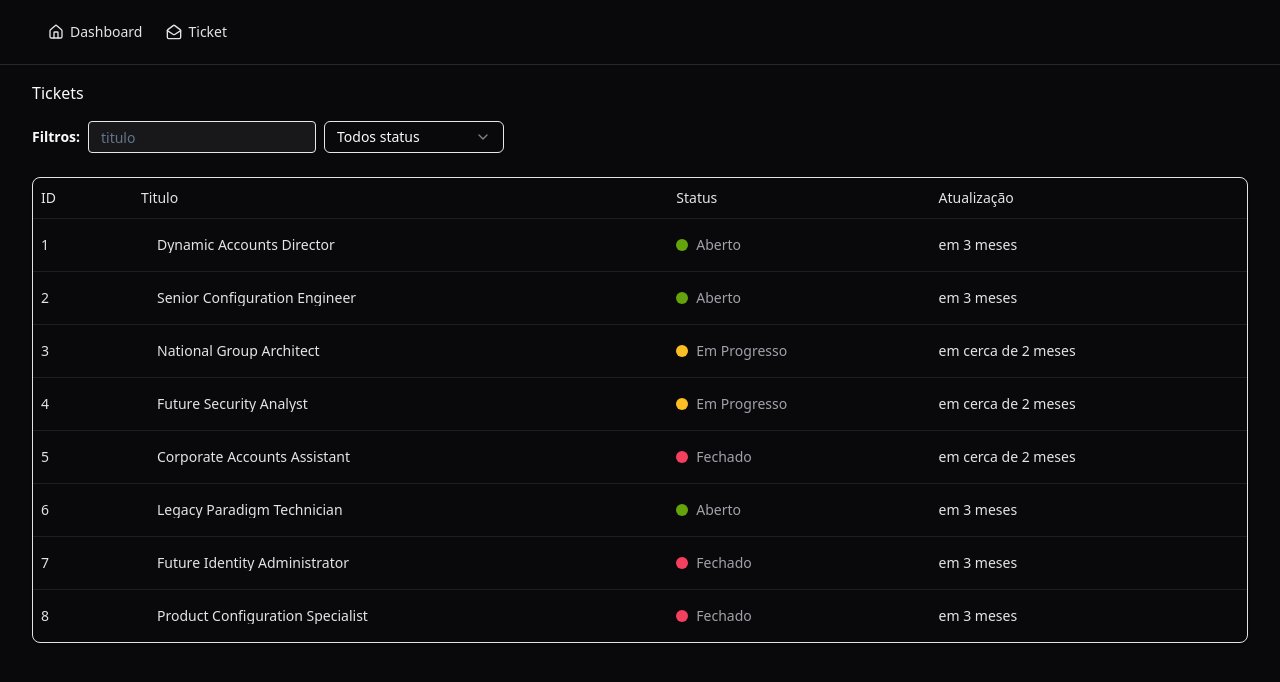
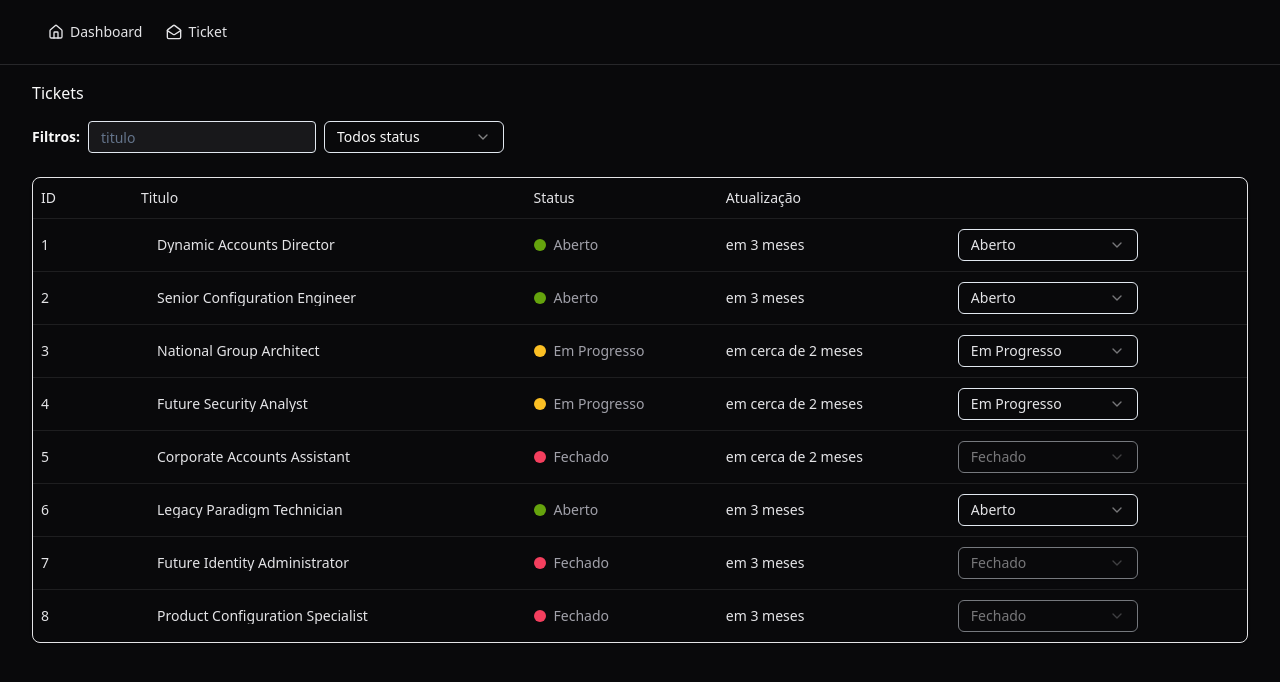
Before and after one commit to Jeffersoncharlles/myticket, a React (Vite) app: page / in a window 1280 px wide. Shown: the top 682 px of the page. Built offline with nearby package versions, Linux system fonts and the light colour scheme.

Commit message:
feat: selected status update

```diff
--- a/src/pages/app/ticket/components/details-ticket.tsx
+++ b/src/pages/app/ticket/components/details-ticket.tsx
@@ -38,7 +38,7 @@ const DetailsTicket = ({ ticketId, open }: DetailsTicketProps) => {
     });
   };
 
-  console.log(ticketDetails);
+  const handleCommentText = () => {};
 
   return (
     <>
@@ -83,7 +83,9 @@ const DetailsTicket = ({ ticketId, open }: DetailsTicketProps) => {
           </div>
           <div className="flex flex-col gap-4">
             <textarea className="h-36 w-full resize-none border border-zinc-600 bg-transparent" />
-            <Button variant={"secondary"}>comentar</Button>
+            <Button variant={"secondary"} onClick={() => handleCommentText}>
+              comentar
+            </Button>
           </div>
         </DialogContent>
       )}
--- a/src/pages/app/ticket/components/ticket-table-row.tsx
+++ b/src/pages/app/ticket/components/ticket-table-row.tsx
@@ -1,3 +1,10 @@
+import {
+  Select,
+  SelectContent,
+  SelectItem,
+  SelectTrigger,
+  SelectValue,
+} from "@/components/ui/select";
 import { formatDistanceToNow } from "date-fns";
 import { ptBR } from "date-fns/locale";
 import { useState } from "react";
@@ -49,19 +56,21 @@ export default function TicketTableRow({ items }: ITicketTableRowProps) {
           new Date(Number(items.updated_at) * 1000).toLocaleString(),
         )}
       </TableCell>
-      {/* <TableCell>
-        <Select defaultValue="all">
+      <TableCell>
+        <Select
+          defaultValue={items.status}
+          disabled={["closed"].includes(items.status)}
+        >
           <SelectTrigger className="h-8 w-[180px]">
             <SelectValue />
           </SelectTrigger>
           <SelectContent>
-            <SelectItem value="all">Todos status</SelectItem>
             <SelectItem value="open">Aberto</SelectItem>
-            <SelectItem value="canceled">Fechado</SelectItem>
+            <SelectItem value="closed">Fechado</SelectItem>
             <SelectItem value="processing">Em Progresso</SelectItem>
           </SelectContent>
         </Select>
-      </TableCell> */}
+      </TableCell>
     </TableRow>
   );
 }
--- /dev/null
+++ b/src/services/update-ticket.ts
@@ -0,0 +1,10 @@
+// import { database } from "../lib/database";
+export type OrderStatus = "open" | "closed" | "processing";
+
+export const fetchTicket = async () => {
+  await new Promise((resolve) => {
+    setTimeout(resolve, 2000);
+  });
+
+  // const data = database.tickets;
+};
```
